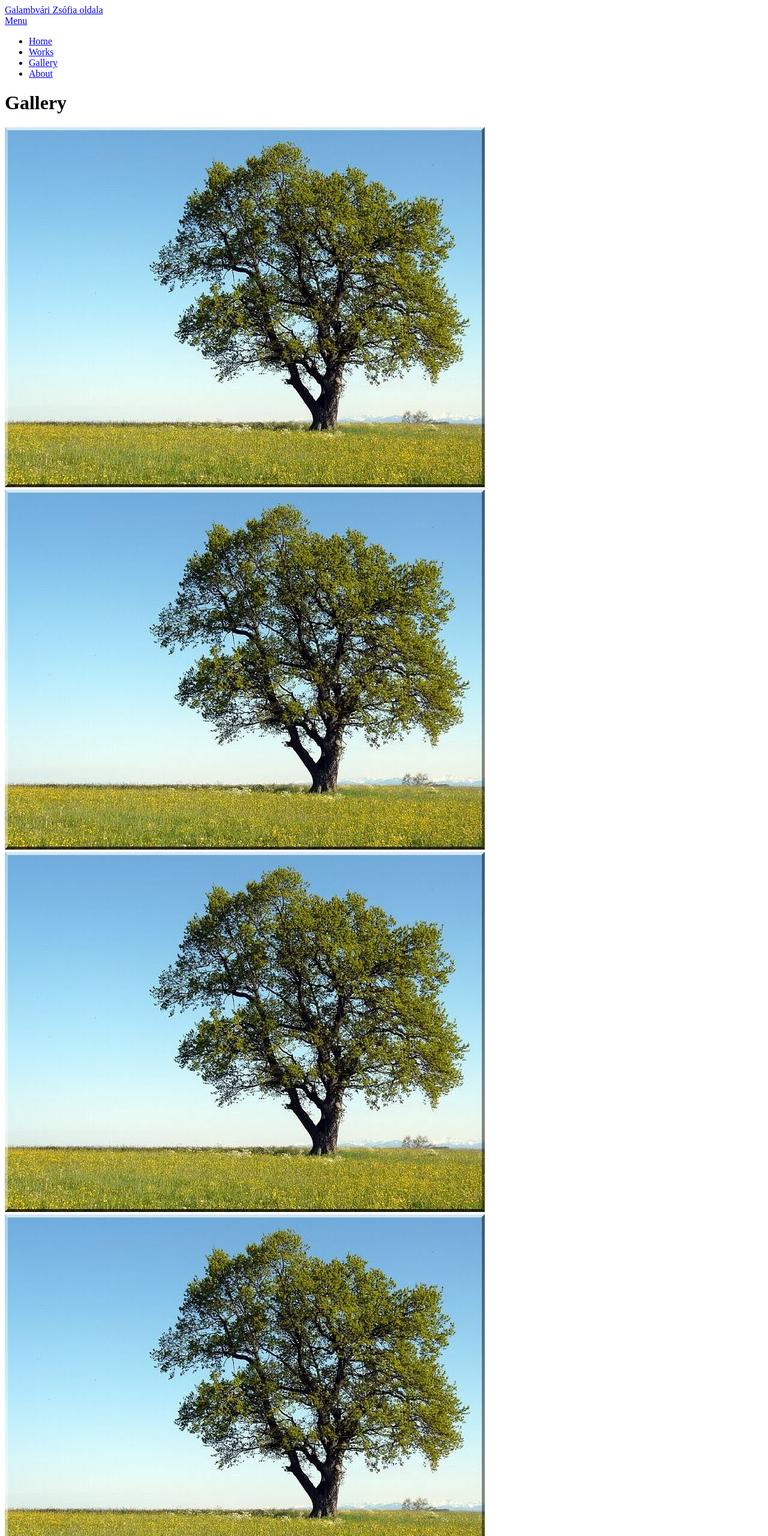
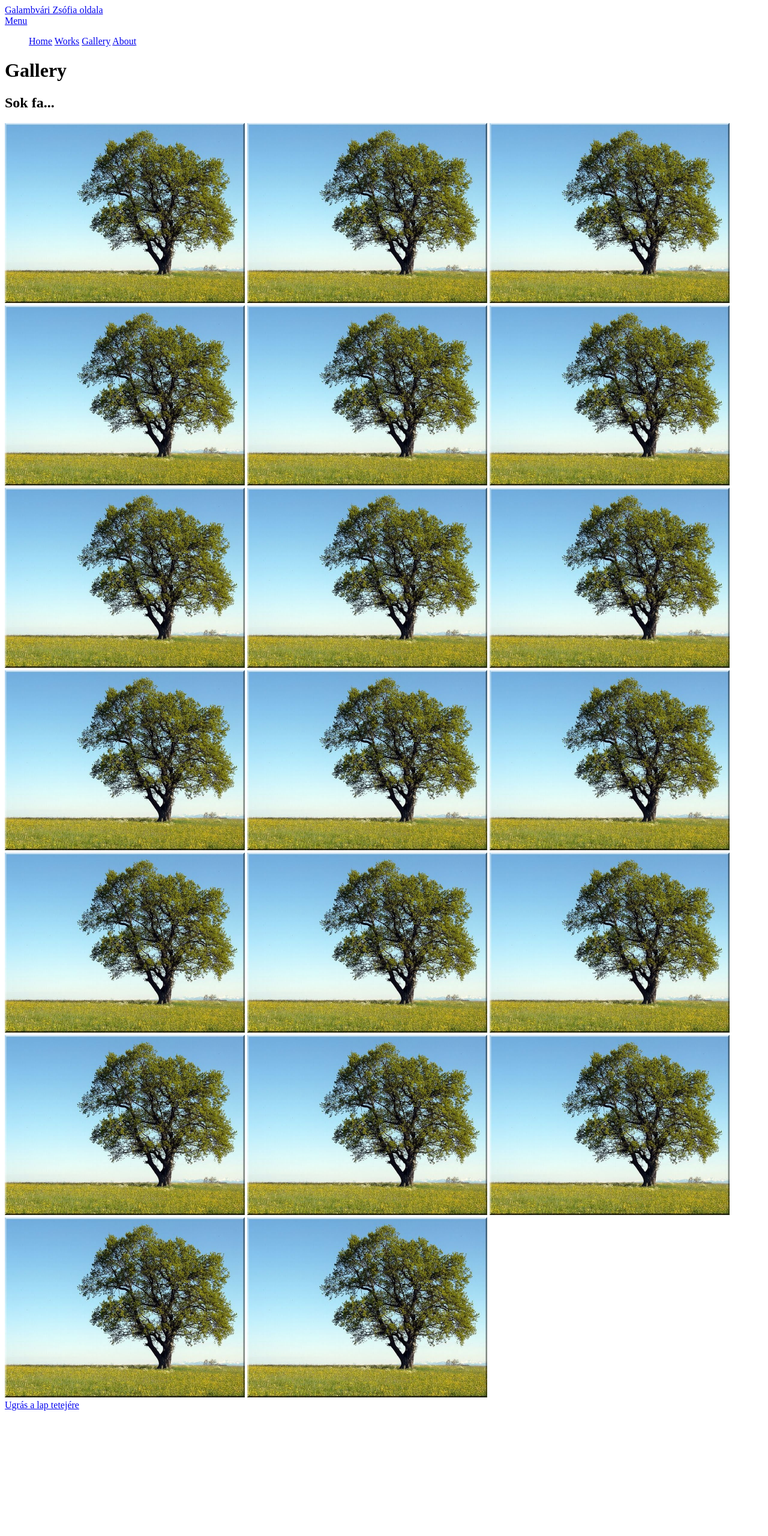
Before and after one commit to zsofiella/project-html-001-about-site, a plain HTML site: page Gallery.html in a window 1280 px wide. Shown: the top 2560 px of the page at 60% size. After the commit the page ends 2359 px from the top, so only its background shows below. Drawn offline with Linux system fonts and the light colour scheme.

Commit message:
Final website has been created

```diff
--- a/Gallery.html
+++ b/Gallery.html
@@ -4,6 +4,7 @@
     <meta charset="UTF-8">
     <meta name="viewport" content="width=>, initial-scale=1.0">
     <title>Document</title>
+    <link rel="stylesheet" href="/assets/css/main.css">
 </head>
 <body>
     <header id="header">
@@ -13,67 +14,46 @@
                 Galambvári Zsófia oldala
         </a>
     </header>
-
     <nav>
         <a href="#menu">Menu</a>
         </nav>
+        </header>
         <nav id="menu">
             <ul class="links">
-            <li>
                 <a href="/index.html">Home</a>
-            </li>
-            <li>
                 <a href="/Works.html">Works</a>
-            </li>
-            <li>
                 <a href="/Gallery.html">Gallery</a>
-            </li>
-            <li>
                 <a href="/About.html">About</a>
-            </li>
             </ul>
         </nav>
 <main>
     <h1>Gallery</h1>
 </main>
-<header id="header">
+<section><h2>Sok fa...</h2></section>
+    <img id="img" src="/assets/images/pic03.jpg" alt="fa"width="400" height="300">
+    <img id="img" src="/assets/images/pic03.jpg" alt="fa"width="400" height="300">
+    <img id="img" src="/assets/images/pic03.jpg" alt="fa"width="400" height="300">
+    <img id="img" src="/assets/images/pic03.jpg" alt="fa"width="400" height="300">
+    <img id="img" src="/assets/images/pic03.jpg" alt="fa"width="400" height="300">
+    <img id="img" src="/assets/images/pic03.jpg" alt="fa"width="400" height="300">
+    <img id="img" src="/assets/images/pic03.jpg" alt="fa"width="400" height="300">
+    <img id="img" src="/assets/images/pic03.jpg" alt="fa"width="400" height="300">
+    <img id="img" src="/assets/images/pic03.jpg" alt="fa"width="400" height="300">
+    <img id="img" src="/assets/images/pic03.jpg" alt="fa"width="400" height="300">
+    <img id="img" src="/assets/images/pic03.jpg" alt="fa"width="400" height="300">
+    <img id="img" src="/assets/images/pic03.jpg" alt="fa"width="400" height="300">
+    <img id="img" src="/assets/images/pic03.jpg" alt="fa"width="400" height="300">
+    <img id="img" src="/assets/images/pic03.jpg" alt="fa"width="400" height="300">
+    <img id="img" src="/assets/images/pic03.jpg" alt="fa"width="400" height="300">
+    <img id="img" src="/assets/images/pic03.jpg" alt="fa"width="400" height="300">
+    <img id="img" src="/assets/images/pic03.jpg" alt="fa"width="400" height="300">
+    <img id="img" src="/assets/images/pic03.jpg" alt="fa"width="400" height="300">
+    <img id="img" src="/assets/images/pic03.jpg" alt="fa"width="400" height="300">
+    <img id="img" src="/assets/images/pic03.jpg" alt="fa"width="400" height="300">
 
-    <img id="img" src="/assets/images/pic03.jpg" alt="fa">
-    <img id="img" src="/assets/images/pic03.jpg" alt="fa">
-    <img id="img" src="/assets/images/pic03.jpg" alt="fa">
-    <img id="img" src="/assets/images/pic03.jpg" alt="fa">
-    <img id="img" src="/assets/images/pic03.jpg" alt="fa">
-    <img id="img" src="/assets/images/pic03.jpg" alt="fa">
-    <img id="img" src="/assets/images/pic03.jpg" alt="fa">
-    <img id="img" src="/assets/images/pic03.jpg" alt="fa">
-    <img id="img" src="/assets/images/pic03.jpg" alt="fa">
-    <img id="img" src="/assets/images/pic03.jpg" alt="fa">
-    <img id="img" src="/assets/images/pic03.jpg" alt="fa">
-    <img id="img" src="/assets/images/pic03.jpg" alt="fa">
-    <img id="img" src="/assets/images/pic03.jpg" alt="fa">
-    <img id="img" src="/assets/images/pic03.jpg" alt="fa">
-    <img id="img" src="/assets/images/pic03.jpg" alt="fa">
-    <img id="img" src="/assets/images/pic03.jpg" alt="fa">
-    <img id="img" src="/assets/images/pic03.jpg" alt="fa">
-    <img id="img" src="/assets/images/pic03.jpg" alt="fa">
-    <img id="img" src="/assets/images/pic03.jpg" alt="fa">
-    <img id="img" src="/assets/images/pic03.jpg" alt="fa">
-
-    <main class="wrapper"
-    <section class="inner">
-        <article class="content"
-            <header>
-                <h2> A Szekció</h2>
-                <p>Ezzel nem tudom mit kell kezdeni.</p>
-            </header>
-        </main>
-        </article>
-        </section>
     <footer id="footer">
-            <div class="inner"
         <section>
-                <h3> Lábfej lábfej </h3>
-                <a href="#menu">Menu</a>
+            <a href="#menu">Ugrás a lap tetejére</a>
         </section>
         </footer>
 </body>
--- /dev/null
+++ b/assets/css/main.css
@@ -0,0 +1,8 @@
+.box {
+        display: flex;
+        align-items: left;
+    }
+    @media screen and (max-width: 600px) {
+        html, body {
+          min-width: 320px; } }
+.img { box-shadow: 5px 10px #888888;}
```
Also changed, not shown: About.html (+9 -30 lines), Works.html (+9 -38 lines), index.html (+18 -54 lines). Lines whose indentation alone changed are shown as unchanged.
